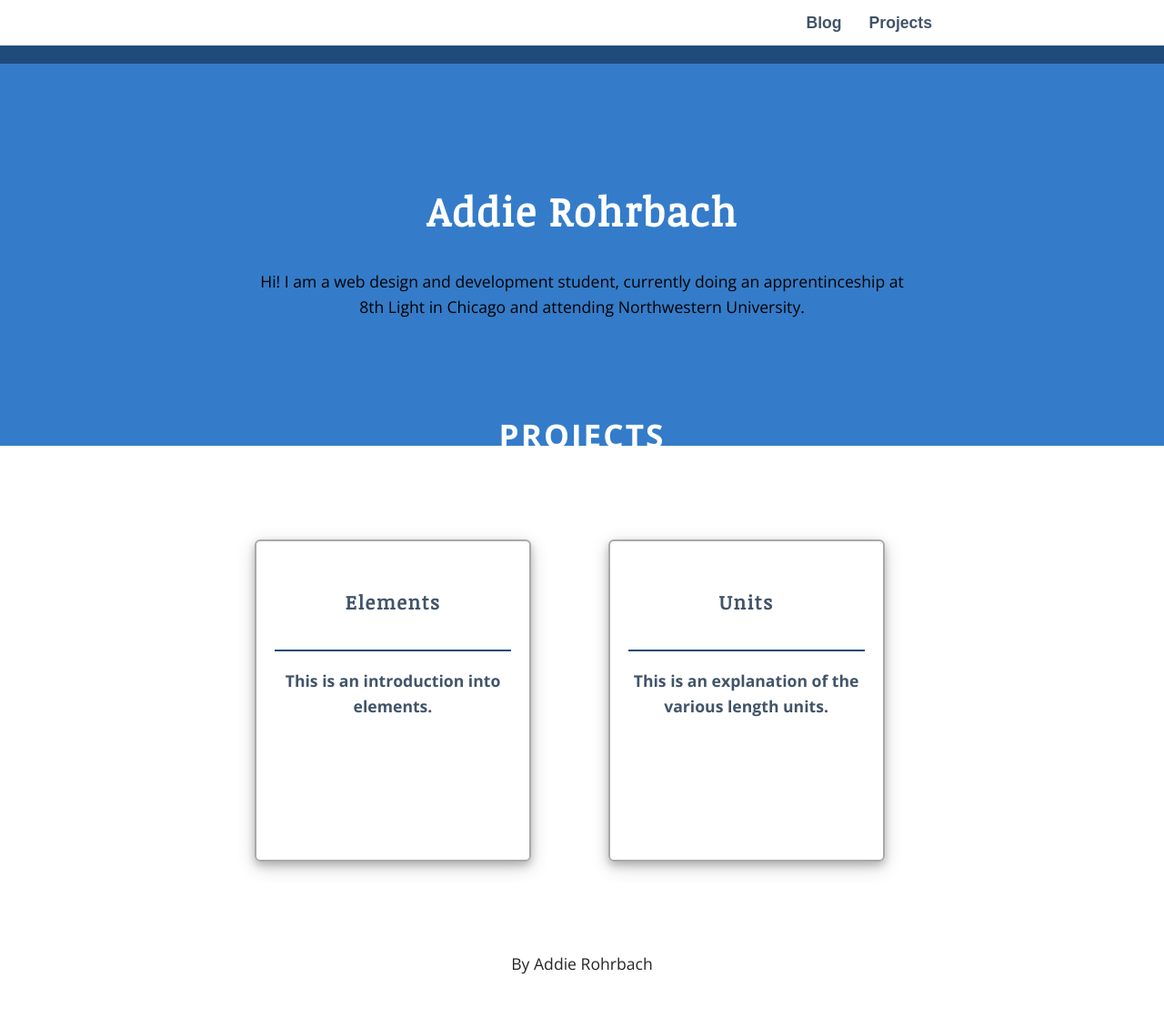
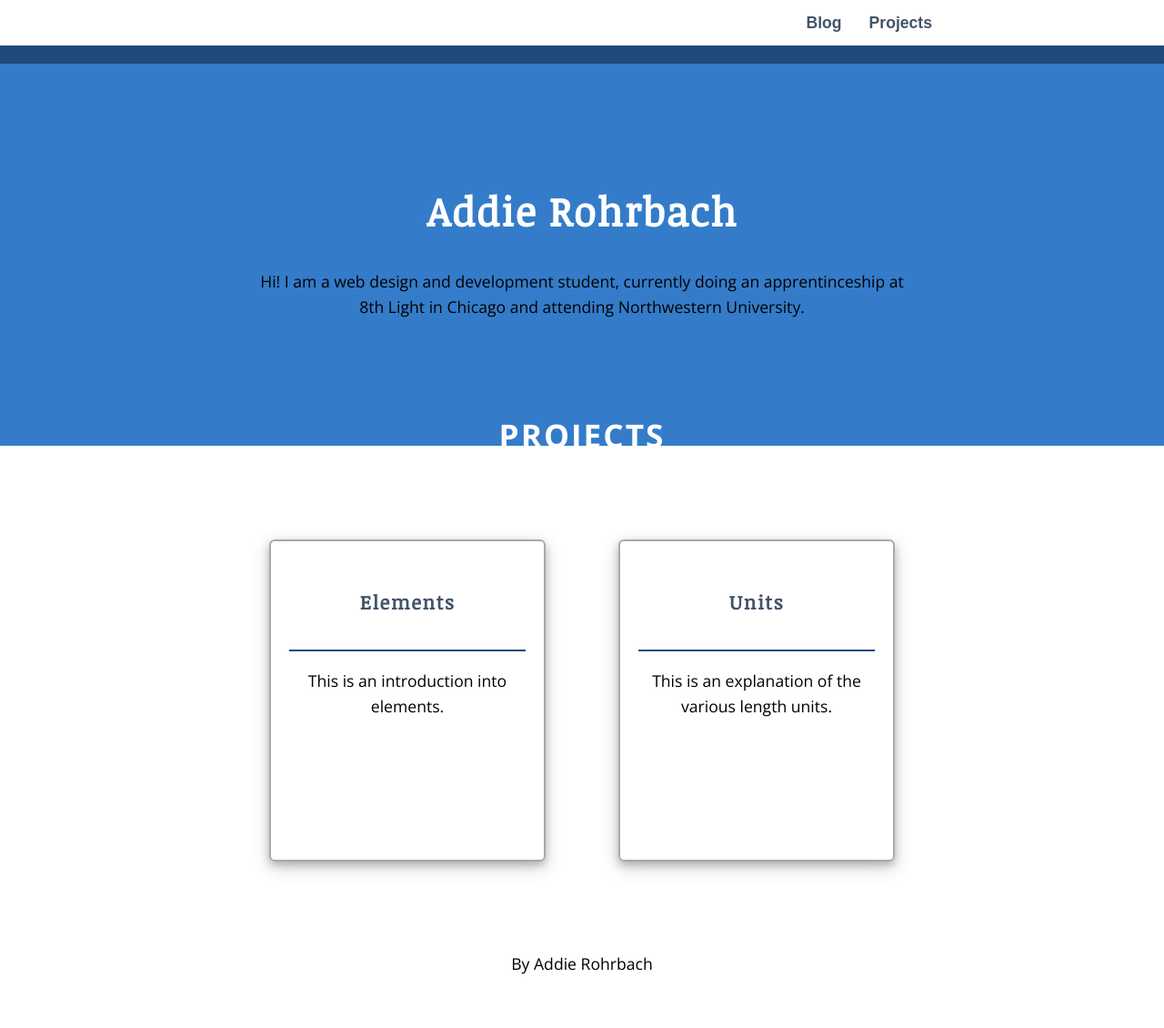
Before and after one commit to addierohrbach/addierohrbach.github.io, a Jekyll site: the page built from projects/index.html, in a window 1280 px wide. Shown: the whole page at 91% size. Built offline with Jekyll 4.4.1, drawn with Linux system fonts in a browser that asks for light colours; some web fonts are replaced.

Commit message:
refactor css

```diff
--- a/_includes/header.html
+++ b/_includes/header.html
@@ -1,7 +1,7 @@
 <aside>
 	<div class="container">
-		<nav>
-			<ul>
+		<nav class="navigation">
+			<ul class="menu-links">
 				{% for page in site.pages %} {% if page.title %}
 				<li><a href="{{ page.url | prepend: site.baseurl }}">{{ page.title }}</a></li>
 				{% endif %} {% endfor %}
@@ -15,7 +15,7 @@
 </aside>
 
 <header>
-	<h1><a href="/">{{ site.title }}</a></h1>
+	<h1><a class="heading" href="/">{{ site.title }}</a></h1>
 	<p>Hi! I am a web design and development student, currently doing an apprentinceship
 		at 8th Light in Chicago and attending Northwestern University.</p>
 </header>
--- a/_sass/_layout.scss
+++ b/_sass/_layout.scss
@@ -1,6 +1,5 @@
 body {
 	margin: 0;
-	color: $font-color;
 	font-family: $font-style;
 	font-size: 1.1em;
 	line-height: 1.6;
@@ -17,10 +16,6 @@
 	color: black;
 	font-size: 2.5em;
   letter-spacing: 1.5px;
-	a, a:visited {
-		text-decoration: none;
-		color: $main;
-	}
 }
 
 // header
@@ -45,13 +40,15 @@
   font-family: 'Noticia Text', serif;
 }
 
+
+
 h2 {
 	font-size: 2em;
 }
 
 // links
 
-a, a:visited {
+a {
 	color: $link-color;
 	text-decoration: none;
 	font-weight: bold;
@@ -61,9 +58,17 @@
 	text-decoration: none;
 }
 
+.heading {
+	color: white;
+}
+
 main {
 	max-width: $content-width;
 	margin: 0 auto;
+}
+
+body {
+	min-width: 415px;
 }
 
 time {
@@ -82,29 +87,33 @@
 	top: 0;
 	left: 0;
 	width: 100%;
-	nav {
+}
+
+.navigation {
 	float: right;
-		ul {
+}
+
+.menu-links {
 	margin: 0;
 	padding: 0;
 	list-style: none;
-			li {
+}
+
+.menu-links li {
 	float: left;
 	position: relative;
-				a {
+}
+
+.menu-links li a {
 	display: block;
 	padding: 15px;
 	font-family: 'Muli', sans-serif;
 	line-height: 20px;
-					&:hover,
-          &:active {
+}
+
+.menu-links li a:hover {
   background: #1f4b7a;
 	color: $main;
-					}
-				}
-			}
-		}
-	}
 }
 
 // footer
@@ -140,13 +149,19 @@
 // projects
 
 .proj-container {
-  width: 300px;
+  max-width: 300px;
+	min-width: 300px;
   height: 350px;
   border: 2px solid darkgrey;
   border-radius: 6px;
   display: inline-block;
   margin: 40px;
   box-shadow: 0 4px 8px 0 rgba(0, 0, 0, 0.2), 0 6px 20px 0 rgba(0, 0, 0, 0.19);
+}
+
+.flex-center {
+  display: flex;
+  justify-content: center;
 }
 
 .proj-container h5 {
@@ -166,3 +181,25 @@
   border-bottom: 2px solid #1f4b7a;
   margin: 0px 20px;
 }
+
+// responsive
+
+@media only screen and (max-width: 800px) {
+    header p {
+        margin: 0;
+				padding: 25px;
+    }
+
+		header {
+			padding-top: 25px;
+		}
+
+		main {
+			padding: 0px 20px;
+		}
+
+		.flex-center {
+		  display: inline-block;
+		  justify-content: center;
+		}
+}
--- a/projects/index.html
+++ b/projects/index.html
@@ -4,18 +4,19 @@
 
 <h4>projects</h4>
 
-<a href="/elements">
+<section class="flex-center">
   <div class="proj-container">
-    <h5>Elements</h5>
+    <h5><a href="/elements">Elements</a></h5>
     <p id="line"></p>
     <p>This is an introduction into elements.</p>
   </div>
-</a>
 
-<a href="/units">
+
   <div class="proj-container">
-    <h5>Units</h5>
+    <h5><a href="/units">Units</a></h5>
     <p id="line"></p>
     <p>This is an explanation of the various length units.</p>
   </div>
-</a>
+
+
+</section>
```
Lines whose indentation alone changed are shown as unchanged.
